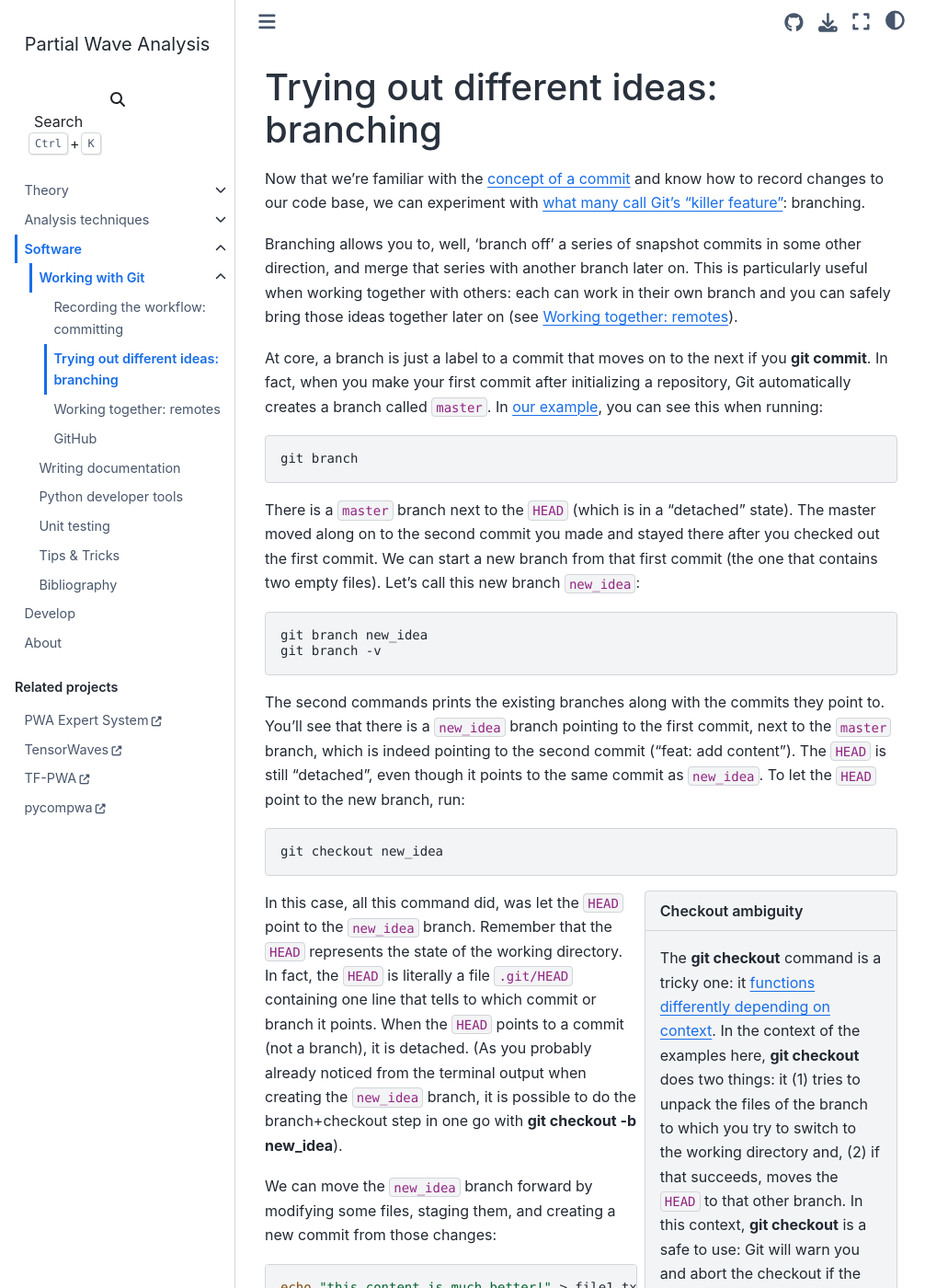
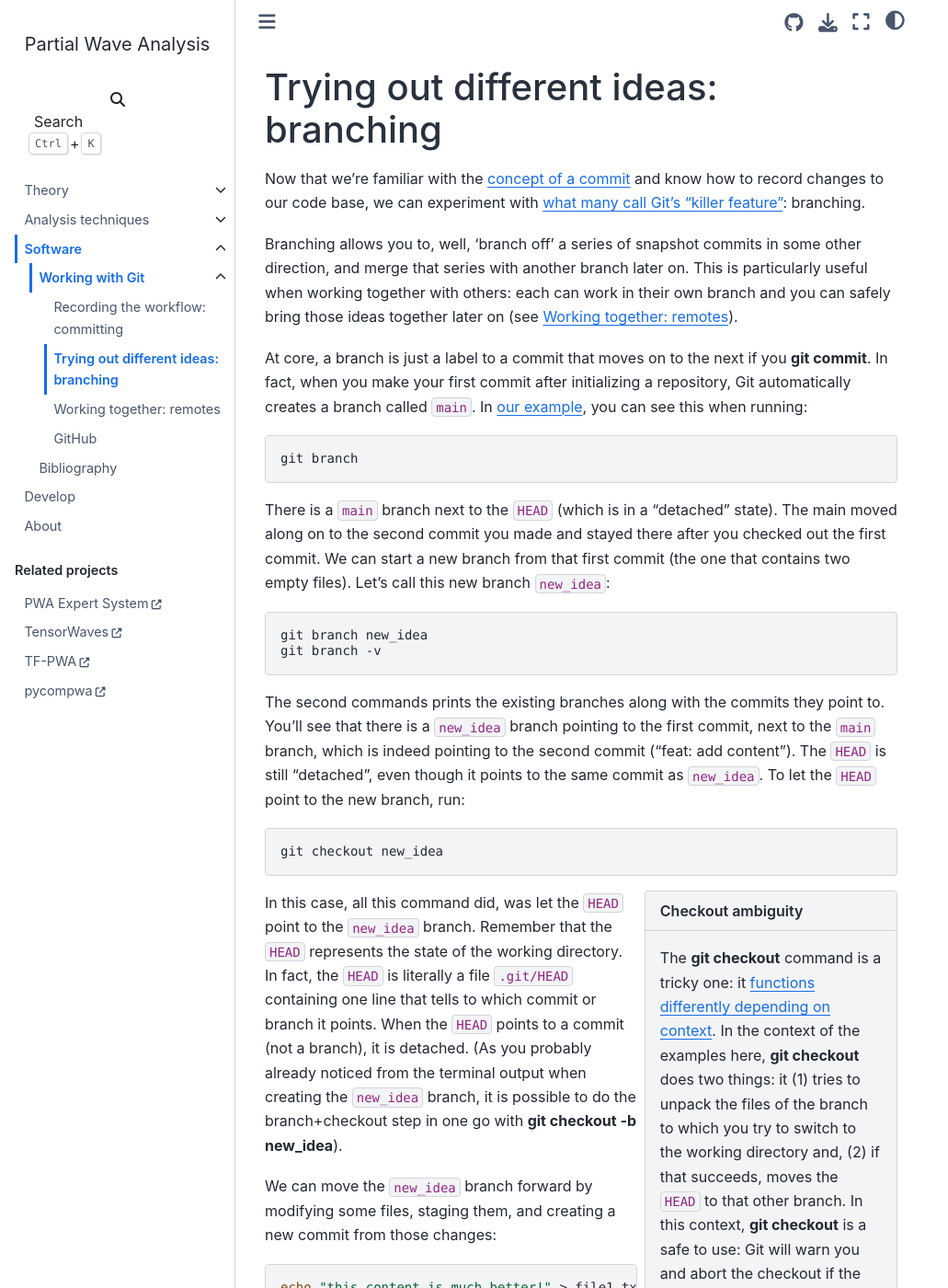
Before and after one commit to ComPWA/PWA-pages, a Sphinx documentation site: the page built from docs/software/git/branching.md, in a window 1280 px wide and 1400 px high. Shown: the whole window at 92% size, without its empty margins (0-1031 px from the left). Built offline with Sphinx 7.4.7 and the Sphinx Book theme 1.1.4, drawn with Linux system fonts in a browser that asks for light colours; pages that are not in the unit, such as notebooks, are missing from menus; some of the changed text lies outside the part shown.

Commit message:
chore: rename master branch to main

````diff
--- a/docs/software.md
+++ b/docs/software.md
@@ -16,10 +16,6 @@ maxdepth: 2
 caption: Table of contents
 ---
 software/git
-software/documentation
-software/python
-software/testing
-software/tips
 software/references
 ```
 
--- a/docs/software/git/branching.md
+++ b/docs/software/git/branching.md
@@ -15,16 +15,16 @@ their own branch and you can safely bring those ideas together later on (see
 
 At core, a branch is just a label to a commit that moves on to the next if you
 {command}`git commit`. In fact, when you make your first commit after
-initializing a repository, Git automatically creates a branch called `master`.
-In {doc}`our example <commit>`, you can see this when running:
+initializing a repository, Git automatically creates a branch called `main`. In
+{doc}`our example <commit>`, you can see this when running:
 
 ```shell
 git branch
 
 ```
 
-There is a `master` branch next to the `HEAD` (which is in a "detached" state).
-The master moved along on to the second commit you made and stayed there after
+There is a `main` branch next to the `HEAD` (which is in a "detached" state).
+The main moved along on to the second commit you made and stayed there after
 you checked out the first commit. We can start a new branch from that first
 commit (the one that contains two empty files). Let's call this new branch
 `new_idea`:
@@ -37,7 +37,7 @@ git branch -v
 
 The second commands prints the existing branches along with the commits they
 point to. You'll see that there is a `new_idea` branch pointing to the first
-commit, next to the `master` branch, which is indeed pointing to the second
+commit, next to the `main` branch, which is indeed pointing to the second
 commit ("feat: add content"). The `HEAD` is still "detached", even though it
 points to the same commit as `new_idea`. To let the `HEAD` point to the new
 branch, run:
@@ -98,11 +98,11 @@ git log --graph --all --oneline
 ```
 
 This shows that there are now three commits: the initial commit, the commit to
-which the `master` branch points, and the commit to which the `new_idea` branch
+which the `main` branch points, and the commit to which the `new_idea` branch
 and the HEAD currently point. The dashes also nicely display that the
-`new_idea` branch **diverted** from the `master` branch and that the "initial
+`new_idea` branch **diverted** from the `main` branch and that the "initial
 commit" is their common parent. We can continue developing the `new_idea`
-branch while the `master` branch stays where it is:
+branch while the `main` branch stays where it is:
 
 ```shell
 mkdir folder
@@ -121,18 +121,18 @@ In this case, it noticed that {file}`file2.txt` was only moved and renamed.
 
 If we again {ref}`visualize the branching structure <visualize-branches>`, we
 see that the `new_idea` branch moved forward by one commit. When we checkout
-the `master` again, Git removes the `new_idea` versions of {file}`file1.txt`
-and {file}`file2.txt` from the working directory and unpacks the old ones from
-the `master` branch (but see the sidebar note).
+the `main` again, Git removes the `new_idea` versions of {file}`file1.txt` and
+{file}`file2.txt` from the working directory and unpacks the old ones from the
+`main` branch (but see the sidebar note).
 
 ```shell
-git checkout master
+git checkout main
 ls
 ```
 
 Let's see what happens if we
 [merge](https://git-scm.com/book/en/v2/Git-Branching-Basic-Branching-and-Merging)
-the `new_idea` branch _into_ the `master`:
+the `new_idea` branch _into_ the `main`:
 
 ```shell
 git merge new_idea
@@ -141,8 +141,8 @@ git merge new_idea
 Wow, what's this?? Git tells it is "removing {file}`file2.txt`", but then runs
 into a conflict for {file}`file1.txt`. Here we see that _Git does line-wise
 file comparisons_! Git noticed that the line in {file}`file1.txt` is different
-in `new_idea` than in `master`. It has indicated that difference within the
-file itself and is waiting for your input. If you have a look in the file:
+in `new_idea` than in `main`. It has indicated that difference within the file
+itself and is waiting for your input. If you have a look in the file:
 
 ```shell
 vi file1.txt
@@ -155,19 +155,19 @@ you'll see:
  this content is much better!
  =======
  some content
- >>>>>>> master
+ >>>>>>> main
 ```
 
-It shows that "some content" was the line from the `master` branch and "this
+It shows that "some content" was the line from the `main` branch and "this
 content is much better!" came in from the `HEAD` (the `HEAD` was moved to
 `new_idea`). _It's up to you what to do with this._ You can choose one of these
 two, write something entirely new, or leave it like this (not recommended, of
 course). If you think the merge is completely messed up, you can even just run
-{command}`git merge --abort` to land back safely in the untouched `master`
+{command}`git merge --abort` to land back safely in the untouched `main`
 branch!
 
-Here, let's just remove all lines but for "some content" (the `master`) and
-safe the file. Then it's a matter of staging the modified {file}`file1.txt` and
+Here, let's just remove all lines but for "some content" (the `main`) and safe
+the file. Then it's a matter of staging the modified {file}`file1.txt` and
 creating a new **merge commit**. This time, we commit the {command}`-m` message
 flag for the {command}`git commit` command. Git will launch {wiki}`Vi` with a
 pre-generated merge message. Just safe it ({command}`:x`) and Git will use it
@@ -180,9 +180,9 @@ git commit
 
 If we again {ref}`visualize the branch structure <visualize-branches>`, we see
 something cool: the "initial commit" branches off into two branches, then
-merges into a final "Merge branch 'new_idea'" commit to which the `master`
-branch has moved. The `new_idea` branch is in its old place, but we can just
-delete it now that the 'new idea' has been merged with the `master`:
+merges into a final "Merge branch 'new_idea'" commit to which the `main` branch
+has moved. The `new_idea` branch is in its old place, but we can just delete it
+now that the 'new idea' has been merged with the `main`:
 
 ```shell
 git branch -d new_idea
````
Also changed, not shown: README.md (+1 -1 lines), docs/develop.md (+25 -25 lines), docs/software/documentation.md (deleted, +0 -57 lines), docs/software/git/github.md (+6 -6 lines), docs/software/git/remotes.md (+3 -3 lines), docs/software/python.md (deleted, +0 -38 lines), docs/software/testing.md (deleted, +0 -35 lines), docs/software/tips.md (deleted, +0 -55 lines), 4 other files.
